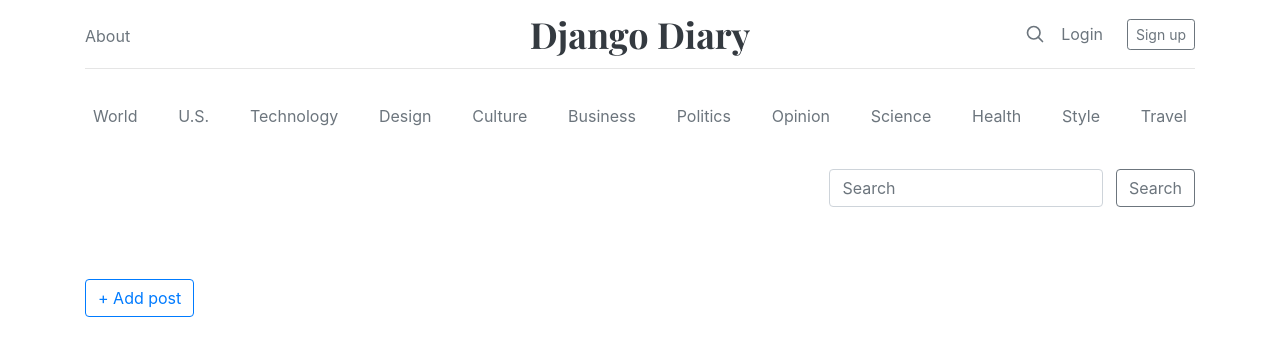
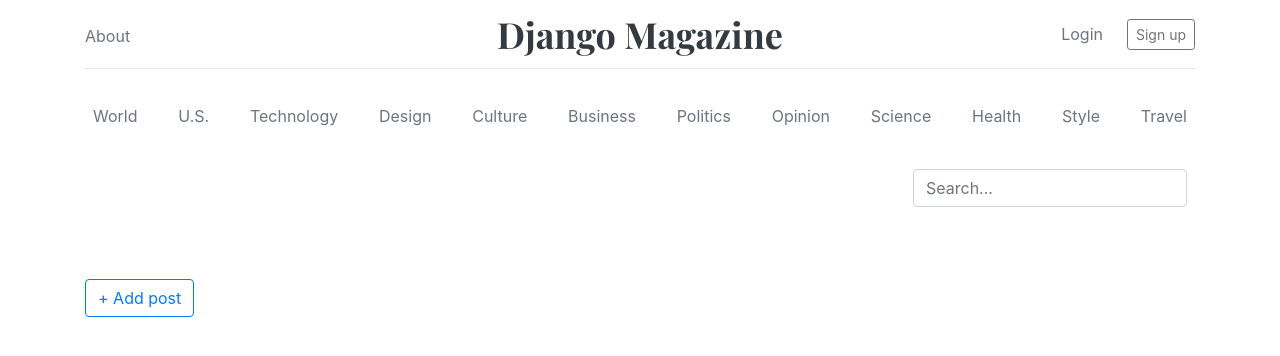
Before and after one commit to ka1130/Django--Diary, a Django app: template posts/templates/posts/home.html in a window 1280 px wide. Shown: the top 356 px of the page. Run offline with Django 3.2, Linux system fonts and the light colour scheme; the template is opened without the code that fills it, so the values that code supplies are empty; parts of the project's set-up code (start-up, migrations or seed data) failed here and were passed over; some libraries are stand-ins or nearby versions.

Commit message:
Reorganize main page

```diff
--- a/diary/templates/base.html
+++ b/diary/templates/base.html
@@ -15,7 +15,7 @@
     />
     <link href="{% static 'css/bootstrap.min.css' %}" rel="stylesheet" />
     <link href="{% static 'css/blog.css' %}" rel="stylesheet" />
-    <title>Django--Diary</title>
+    <title>Django Magazine</title>
   </head>
   <body>
     <main class="container">
@@ -25,28 +25,11 @@
             <a class="text-muted" href="#">About</a>
           </div>
           <div class="col-4 text-center">
-            <a class="blog-header-logo text-dark" href="#">Django Diary</a>
+            <a class="blog-header-logo text-dark" href="{% url 'home' %}">Django Magazine</a>
           </div>
           <div class="col-4 d-flex justify-content-end align-items-center">
-            <a class="text-muted" href="#">
-              <svg
-                xmlns="http://www.w3.org/2000/svg"
-                width="20"
-                height="20"
-                viewBox="0 0 24 24"
-                fill="none"
-                stroke="currentColor"
-                stroke-width="2"
-                stroke-linecap="round"
-                stroke-linejoin="round"
-                class="mx-3"
-              >
-                <circle cx="10.5" cy="10.5" r="7.5"></circle>
-                <line x1="21" y1="21" x2="15.8" y2="15.8"></line>
-              </svg>
-            </a>
+
             {% if user.is_authenticated %}
-            <a class="text-muted mr-4" href="#">+ Add Post</a>
             <a class="btn btn-sm btn-outline-secondary" href="#">Logout</a>
             {% else %}
             <a class="text-muted mr-4" href="#">Login</a>
--- a/posts/templates/posts/home.html
+++ b/posts/templates/posts/home.html
@@ -33,25 +33,13 @@
 </div> -->
 <div class="row mt-4 mb-4">
   <div class="col-md-12">
-    <form class="form-inline d-flex justify-content-between mb-4">
-      <div>
-        {% if user.is_authenticated %}
-        <button class="btn btn-outline-primary">
-          + Add post
-        </button>
-        {% endif %}
-      </div>
-      <div>
+    <form class="form-inline d-flex justify-content-end mb-4">
         <input
           class="form-control mr-sm-2"
           type="search"
-          placeholder="Search"
+          placeholder="Search..."
           aria-label="Search"
         />
-        <button class="btn btn-outline-secondary my-2 my-sm-0" type="submit">
-          Search
-        </button>
-      </div>
     </form>
   </div>
 </div>
--- a/posts/templates/posts/post_details.html
+++ /dev/null
@@ -1,4 +0,0 @@
-{% extends 'base.html' %}
-{% block content %}
-<h1>{{ post.title }}</h1>
-{% endblock %}
--- a/posts/urls.py
+++ b/posts/urls.py
@@ -1,10 +1,12 @@
 from django.urls import path
 from .views import (
     PostsListView,
-    PostDetailView
+    PostDetailView,
+    PostCreateView,
 )
 
 urlpatterns = [
     path('', PostsListView.as_view(), name='posts-list'),
-    path('post/<int:pk>/', PostDetailView.as_view(), name='post-detail')
+    path('post/<int:pk>/', PostDetailView.as_view(), name='post-detail'),
+    path('create/', PostCreateView.as_view, name='post-create'),
 ]
```
Also changed, not shown: posts/templates/posts/all_posts.html (+21 -11 lines), posts/templates/posts/post_detail.html (+6 -1 lines), posts/views.py (+7 -1 lines).
